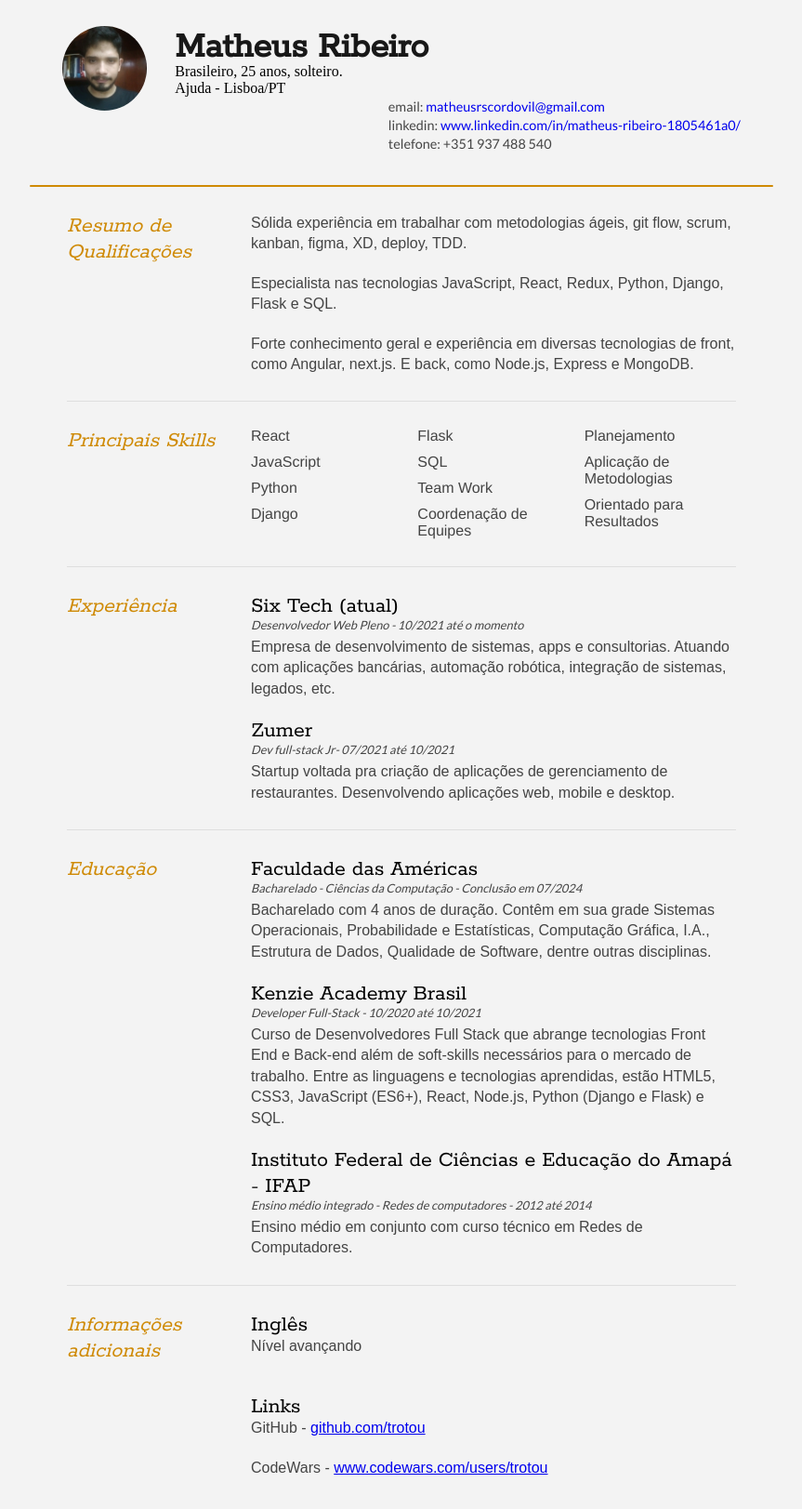
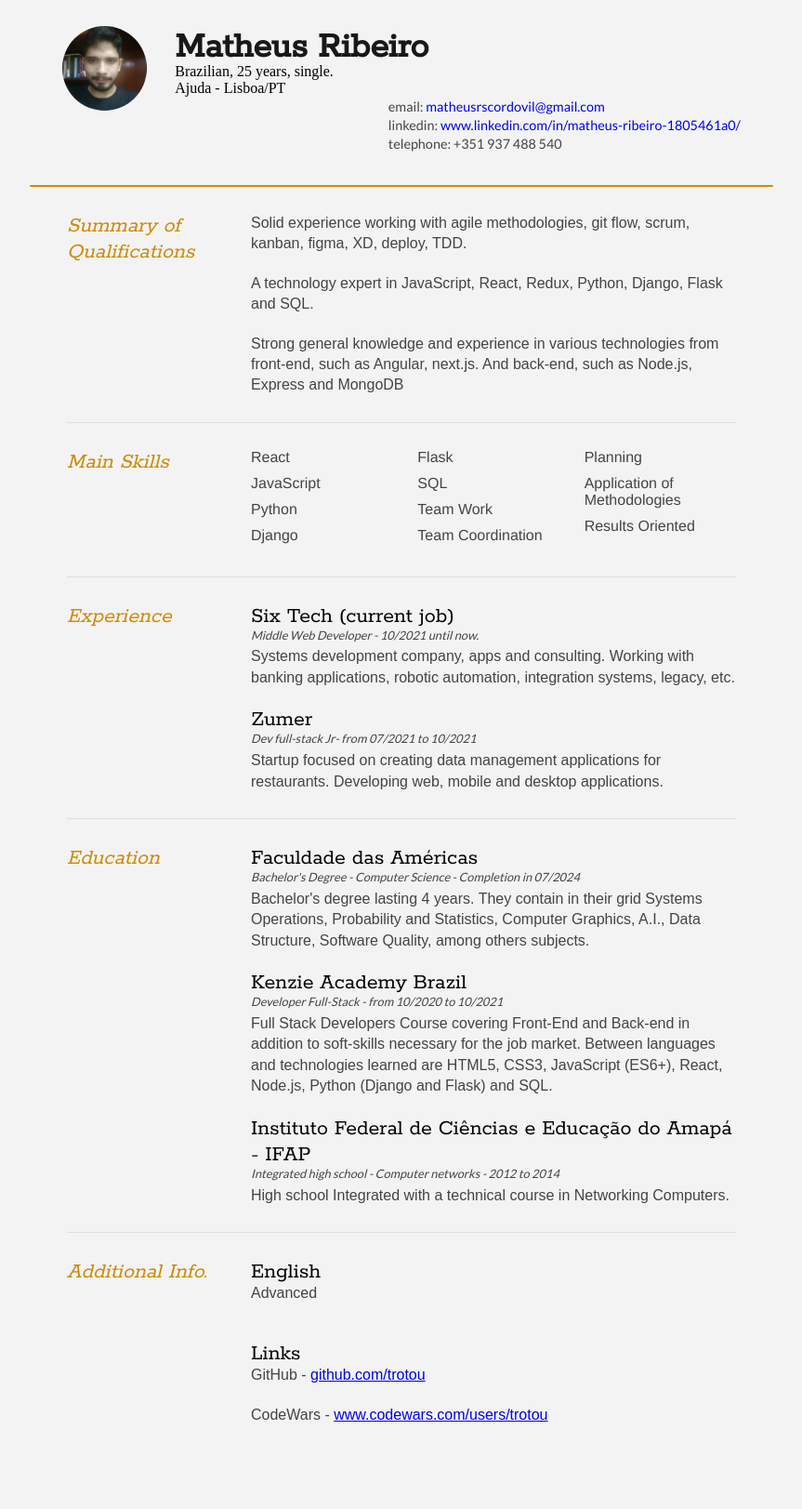
Before and after one commit to trotou/CV-eng, a plain HTML site: page index.html in a window 1280 px wide. Shown: the part 27-1650 px from the top of the page at 93% size, without its empty margins (208-1071 px from the left). After the commit the page ends 1620 px from the top, so only its background shows below. Drawn offline with Linux system fonts and the light colour scheme.

Commit message:
FEAT: change language

```diff
--- a/index.html
+++ b/index.html
@@ -30,7 +30,7 @@
 
         <div id="name">
           <h1>Matheus Ribeiro</h1>
-          <h4>Brasileiro, 25 anos, solteiro.</h4>
+          <h4>Brazilian, 25 years, single.</h4>
           <h3>Ajuda - Lisboa/PT</h3>
         </div>
 
@@ -48,7 +48,7 @@
                 >www.linkedin.com/in/matheus-ribeiro-1805461a0/</a
               >
             </li>
-            <li>telefone: +351 937 488 540</li>
+            <li>telephone: +351 937 488 540</li>
           </ul>
         </div>
         <div class="clear"></div>
@@ -58,22 +58,22 @@
         <section>
           <article>
             <div class="sectionTitle">
-              <h1>Resumo de Qualificações</h1>
+              <h1>Summary of Qualifications</h1>
             </div>
 
             <div class="sectionContent">
               <p>
-                Sólida experiência em trabalhar com metodologias ágeis, git
-                flow, scrum, kanban, figma, XD, deploy, TDD.
+                Solid experience working with agile methodologies, git flow,
+                scrum, kanban, figma, XD, deploy, TDD.
               </p>
               <p>
-                Especialista nas tecnologias JavaScript, React, Redux, Python,
-                Django, Flask e SQL.
+                A technology expert in JavaScript, React, Redux, Python, Django,
+                Flask and SQL.
               </p>
               <p>
-                Forte conhecimento geral e experiência em diversas tecnologias
-                de front, como Angular, next.js. E back, como Node.js, Express e
-                MongoDB.
+                Strong general knowledge and experience in various technologies
+                from front-end, such as Angular, next.js. And back-end, such as
+                Node.js, Express and MongoDB
               </p>
             </div>
           </article>
@@ -83,7 +83,7 @@
         <hr />
         <section>
           <div class="sectionTitle">
-            <h1>Principais Skills</h1>
+            <h1>Main Skills</h1>
           </div>
 
           <div class="sectionContent">
@@ -95,10 +95,10 @@
               <li>Flask</li>
               <li>SQL</li>
               <li>Team Work</li>
-              <li>Coordenação de Equipes</li>
-              <li>Planejamento</li>
-              <li>Aplicação de Metodologias</li>
-              <li>Orientado para Resultados</li>
+              <li>Team Coordination</li>
+              <li>Planning</li>
+              <li>Application of Methodologies</li>
+              <li>Results Oriented</li>
             </ul>
           </div>
           <div class="clear"></div>
@@ -107,27 +107,29 @@
         <hr />
         <section>
           <div class="sectionTitle">
-            <h1>Experiência</h1>
+            <h1>Experience</h1>
           </div>
 
           <div class="sectionContent">
             <article>
-              <h2>Six Tech (atual)</h2>
+              <h2>Six Tech (current job)</h2>
               <p class="subDetails">
-                Desenvolvedor Web Pleno - 10/2021 até o momento
+                Middle Web Developer - 10/2021 until now.
               </p>
               <p>
-                Empresa de desenvolvimento de sistemas, apps e consultorias.
-                Atuando com aplicações bancárias, automação robótica, integração
-                de sistemas, legados, etc.
+                Systems development company, apps and consulting. Working with
+                banking applications, robotic automation, integration systems,
+                legacy, etc.
               </p>
             </article>
             <article>
               <h2>Zumer</h2>
-              <p class="subDetails">Dev full-stack Jr- 07/2021 até 10/2021</p>
+              <p class="subDetails">
+                Dev full-stack Jr- from 07/2021 to 10/2021
+              </p>
               <p>
-                Startup voltada pra criação de aplicações de gerenciamento de
-                restaurantes. Desenvolvendo aplicações web, mobile e desktop.
+                Startup focused on creating data management applications for
+                restaurants. Developing web, mobile and desktop applications.
               </p>
             </article>
           </div>
@@ -137,45 +139,44 @@
 
         <section>
           <div class="sectionTitle">
-            <h1>Educação</h1>
+            <h1>Education</h1>
           </div>
 
           <div class="sectionContent">
             <article>
               <h2>Faculdade das Américas</h2>
               <p class="subDetails">
-                Bacharelado - Ciências da Computação - Conclusão em 07/2024
+                Bachelor's Degree - Computer Science - Completion in 07/2024
               </p>
               <p>
-                Bacharelado com 4 anos de duração. Contêm em sua grade Sistemas
-                Operacionais, Probabilidade e Estatísticas, Computação Gráfica,
-                I.A., Estrutura de Dados, Qualidade de Software, dentre outras
-                disciplinas.
+                Bachelor's degree lasting 4 years. They contain in their grid
+                Systems Operations, Probability and Statistics, Computer
+                Graphics, A.I., Data Structure, Software Quality, among others
+                subjects.
               </p>
             </article>
 
             <article>
-              <h2>Kenzie Academy Brasil</h2>
+              <h2>Kenzie Academy Brazil</h2>
               <p class="subDetails">
-                Developer Full-Stack - 10/2020 até 10/2021
+                Developer Full-Stack - from 10/2020 to 10/2021
               </p>
               <p>
-                Curso de Desenvolvedores Full Stack que abrange tecnologias
-                Front End e Back-end além de soft-skills necessários para o
-                mercado de trabalho. Entre as linguagens e tecnologias
-                aprendidas, estão HTML5, CSS3, JavaScript (ES6+), React,
-                Node.js, Python (Django e Flask) e SQL.
+                Full Stack Developers Course covering Front-End and Back-end in
+                addition to soft-skills necessary for the job market. Between
+                languages and technologies learned are HTML5, CSS3, JavaScript
+                (ES6+), React, Node.js, Python (Django and Flask) and SQL.
               </p>
             </article>
 
             <article>
               <h2>Instituto Federal de Ciências e Educação do Amapá - IFAP</h2>
               <p class="subDetails">
-                Ensino médio integrado - Redes de computadores - 2012 até 2014
+                Integrated high school - Computer networks - 2012 to 2014
               </p>
               <p>
-                Ensino médio em conjunto com curso técnico em Redes de
-                Computadores.
+                High school Integrated with a technical course in Networking
+                Computers.
               </p>
             </article>
           </div>
@@ -184,13 +185,13 @@
         <hr />
         <section>
           <div class="sectionTitle">
-            <h1>Informações adicionais</h1>
+            <h1>Additional Info.</h1>
           </div>
 
           <div class="sectionContent">
             <article>
-              <h2>Inglês</h2>
-              <p>Nível avançando</p>
+              <h2>English</h2>
+              <p>Advanced</p>
             </article>
           </div>
           <div class="clear"></div>
```
